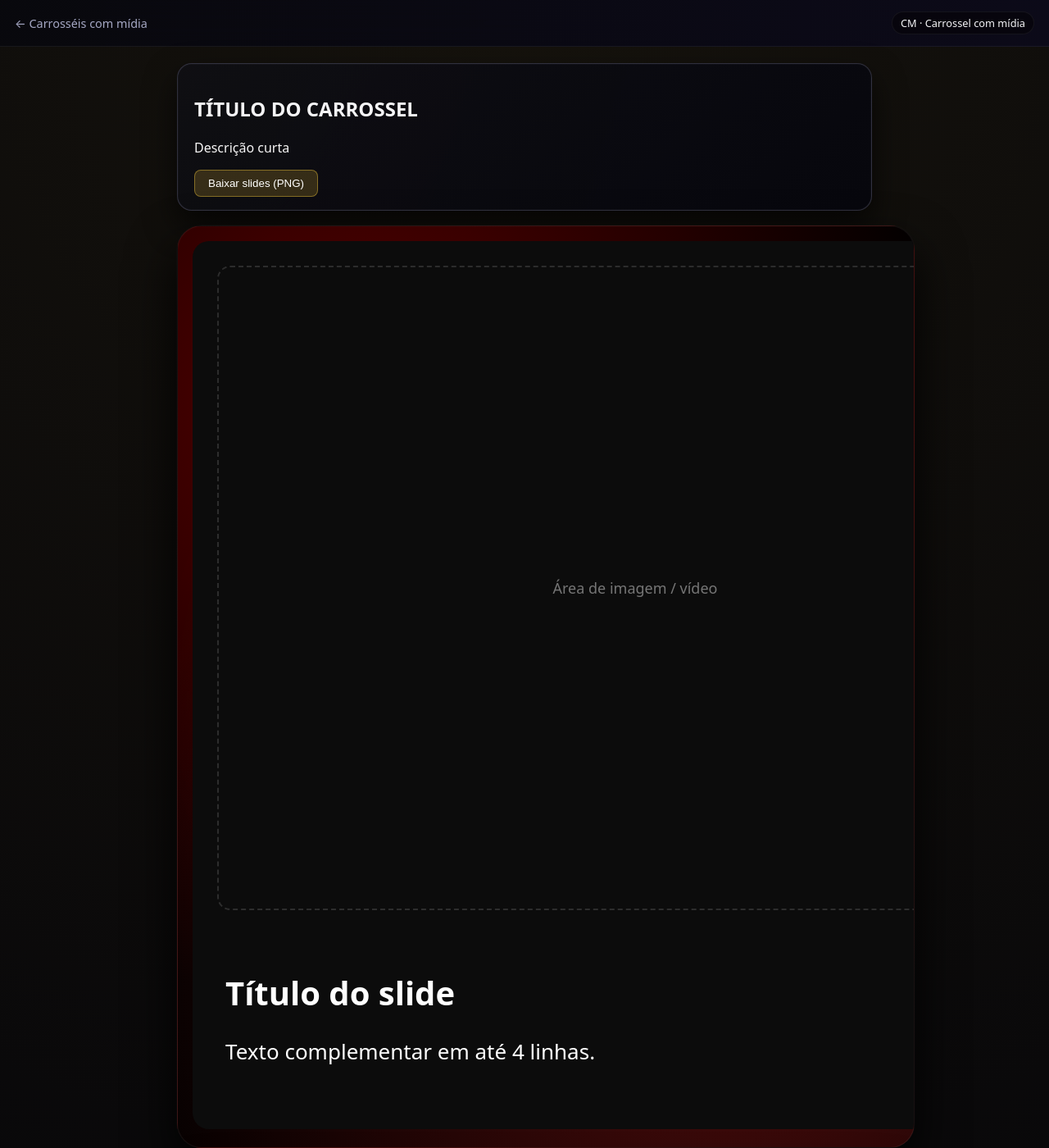
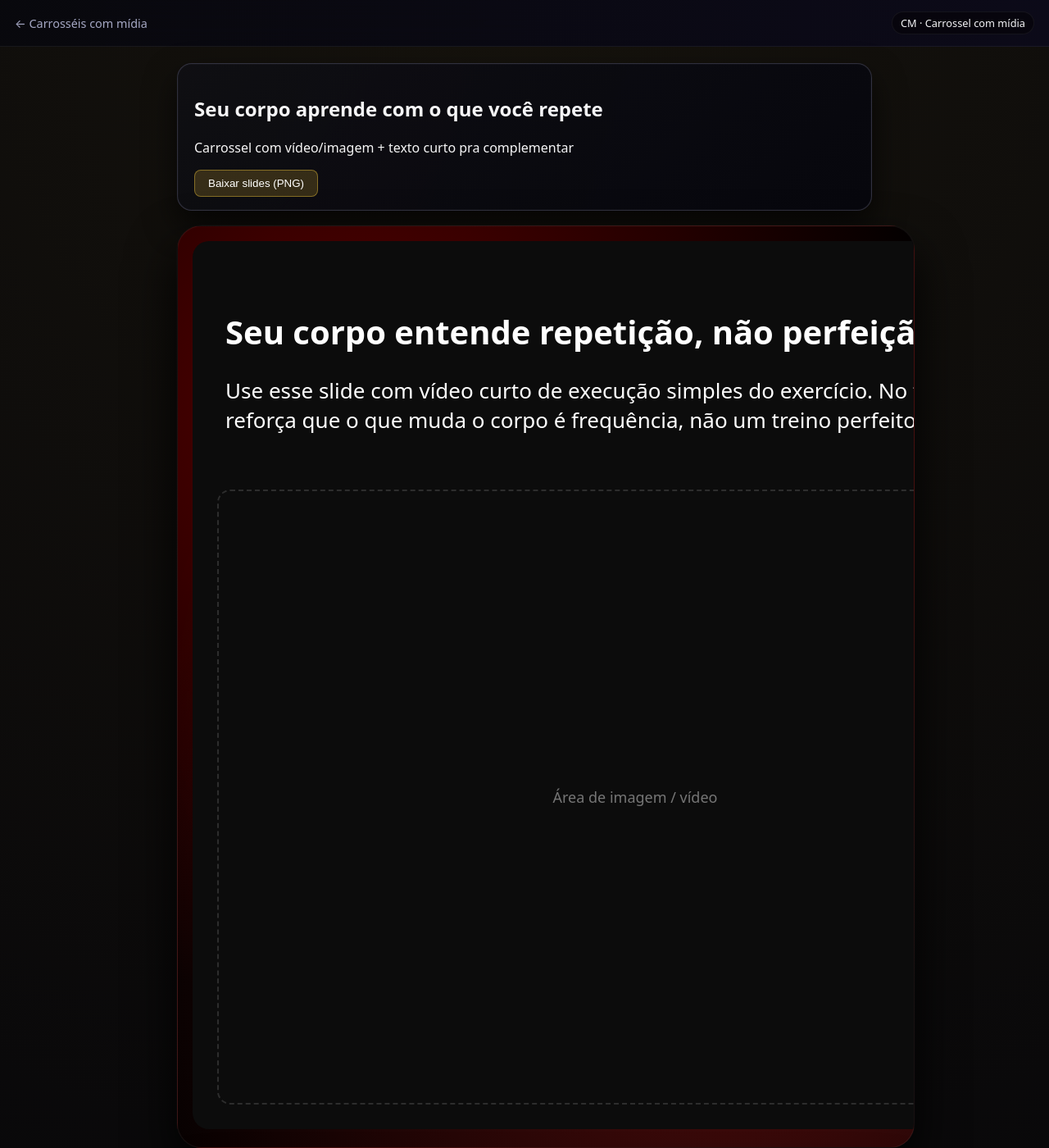
Before and after one commit to mbritodowglas-collab/fabrica-conteudo, a Jekyll site: the page built from content/carrossel-media/teste-post.md, in a window 1280 px wide and 1400 px high. Shown: the whole window at 82% size. Built offline with Jekyll 4.4.1, drawn with Linux system fonts in a browser that asks for light colours; some of the changed text lies outside the part shown.

Commit message:
Atualizar o teste-post.md

```diff
--- a/content/carrossel-media/teste-post.md
+++ b/content/carrossel-media/teste-post.md
@@ -1,20 +1,33 @@
 ---
 layout: carrossel-media
 type: carrossel_media
-title: "TÍTULO DO CARROSSEL"
-tagline: "Descrição curta"
+title: "Seu corpo aprende com o que você repete"
+tagline: "Carrossel com vídeo/imagem + texto curto pra complementar"
 autor: "Márcio Dowglas – Personal Trainer"
 slides:
-  - hook: "Título do slide"
+  - midia: "/midia/exemplo-slide-1.jpg"
+    posicao_texto: "top"
+    hook: "Seu corpo entende repetição, não perfeição."
     texto: |
-      Texto complementar em até 4 linhas.
-    posicao_texto: "bottom"  # ou "top"
-  - hook: "Título do slide 2"
+      Use esse slide com vídeo curto de execução simples do exercício.
+      No texto, reforça que o que muda o corpo é frequência,
+      não um treino perfeito isolado.
+
+  - midia: "/midia/exemplo-slide-2.jpg"
+    posicao_texto: "bottom"
+    hook: "Pausa não é fracasso — é estratégia."
     texto: |
-      Texto do slide 2.
+      Aqui pode entrar uma imagem/vídeo de descanso entre séries,
+      respirando fundo ou bebendo água.
+      O texto mostra que recuperar faz parte do progresso
+      e reduz o risco de dor e lesão.
+
+  - midia: "/midia/exemplo-slide-3.jpg"
     posicao_texto: "bottom"
-  - hook: "Título do slide 3"
+    hook: "Cada treino é um voto no corpo que você quer."
     texto: |
-      Texto do slide 3.
-    posicao_texto: "top"
+      Imagem ou vídeo mostrando evolução (carga maior, postura melhor
+      ou comparativo discreto).
+      Feche convidando para salvar o carrossel
+      e mandar um direct pra montar o próximo passo do treino.
 ---
```
